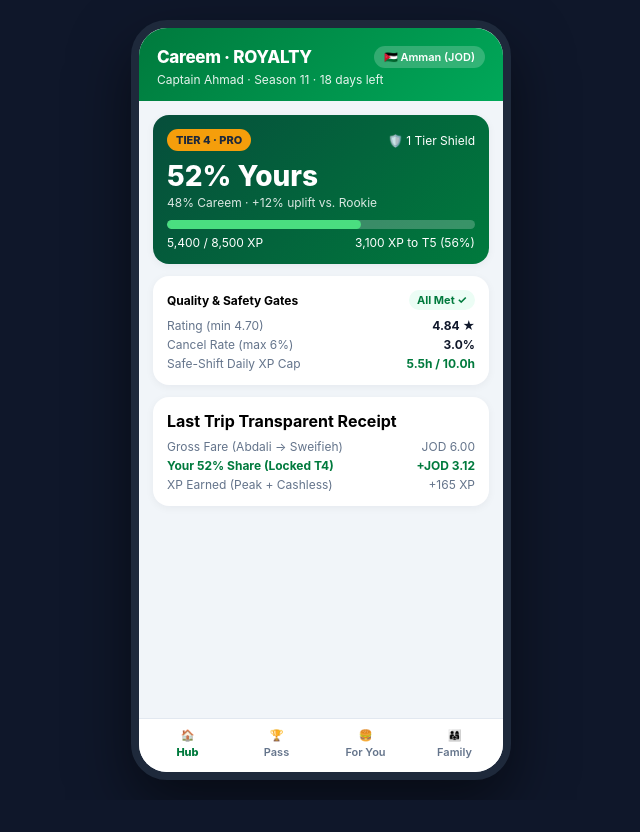
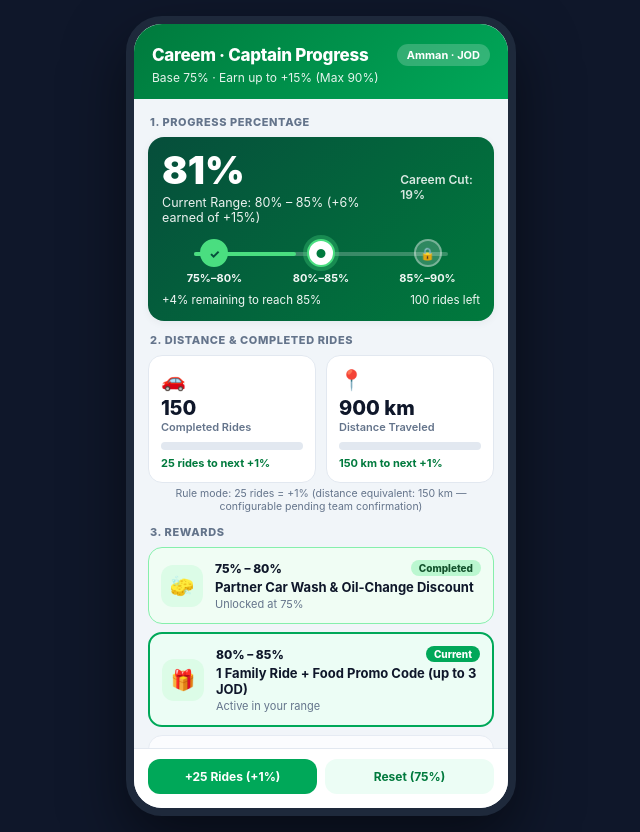
Before and after one commit to Dabuynyx/loyalty-submission, a plain HTML site: page docs/ui-prototype/index.html in a window 1280 px wide. Shown: the whole page, without its empty margins (319-959 px from the left). Before the commit the page ends 800 px from the top, so only its background shows below. Drawn offline with Linux system fonts and the light colour scheme.

Commit message:
Redesign Captain UI prototype into single 3-section Progress page (75%-90%)

```diff
--- a/docs/ui-prototype/index.html
+++ b/docs/ui-prototype/index.html
@@ -3,7 +3,7 @@
 <head>
   <meta charset="UTF-8" />
   <meta name="viewport" content="width=device-width, initial-scale=1.0" />
-  <title>Royalty by Careem — Captain UI Prototype</title>
+  <title>Careem Captain Progress</title>
   <style>
     :root {
       --green-dark: #007a3d;
@@ -14,225 +14,318 @@
       --card: #ffffff;
       --text: #0f172a;
       --muted: #64748b;
+      --border: #e2e8f0;
     }
     * { box-sizing: border-box; font-family: -apple-system, BlinkMacSystemFont, "Segoe UI", Roboto, sans-serif; }
     body { margin: 0; background: #0f172a; display: flex; justify-content: center; align-items: center; min-height: 100vh; padding: 16px; }
     .phone {
-      width: 380px; height: 760px; background: var(--bg); border-radius: 36px;
+      width: 390px; height: 800px; background: var(--bg); border-radius: 36px;
       border: 8px solid #1e293b; overflow: hidden; display: flex; flex-direction: column;
       box-shadow: 0 25px 60px rgba(0,0,0,0.5);
     }
     .header {
       background: linear-gradient(135deg, var(--green-dark), var(--green));
-      color: #fff; padding: 18px 18px 14px;
+      color: #fff; padding: 20px 18px 14px;
     }
     .header-top { display: flex; justify-content: space-between; align-items: center; }
     .brand { font-weight: 800; font-size: 17px; letter-spacing: -0.3px; }
-    .country-pill {
+    .pill-light {
       background: rgba(255,255,255,0.2); border: none; color: #fff;
-      padding: 4px 10px; border-radius: 999px; font-size: 11px; font-weight: 600; cursor: pointer;
+      padding: 4px 10px; border-radius: 999px; font-size: 11px; font-weight: 700;
     }
     .sub { font-size: 12px; opacity: 0.9; margin-top: 4px; }
     .content { flex: 1; overflow-y: auto; padding: 14px; }
-    .screen { display: none; }
-    .screen.active { display: block; }
+    .section-label {
+      font-size: 11px; font-weight: 800; text-transform: uppercase; letter-spacing: 0.6px;
+      color: var(--muted); margin: 12px 2px 8px;
+    }
+    .section-label:first-child { margin-top: 2px; }
     .card {
-      background: var(--card); border-radius: 16px; padding: 14px; margin-bottom: 12px;
-      box-shadow: 0 2px 8px rgba(15,23,42,0.05);
+      background: var(--card); border-radius: 16px; padding: 14px; margin-bottom: 10px;
+      box-shadow: 0 2px 8px rgba(15,23,42,0.05); border: 1px solid var(--border);
     }
-    .hero { background: linear-gradient(135deg, #064e3b, var(--green-dark)); color: #fff; }
-    .tier-row { display: flex; justify-content: space-between; align-items: center; }
-    .badge { background: var(--gold); color: #1e293b; font-weight: 800; font-size: 11px; padding: 4px 9px; border-radius: 999px; }
-    .split-big { font-size: 28px; font-weight: 800; margin: 8px 0 2px; }
-    .split-sub { font-size: 12px; opacity: 0.85; }
-    .bar-bg { background: rgba(255,255,255,0.22); height: 9px; border-radius: 999px; margin: 10px 0 6px; overflow: hidden; }
-    .bar-fill { background: #4ade80; height: 100%; width: 63%; border-radius: 999px; transition: width 0.3s; }
+    .hero {
+      background: linear-gradient(135deg, #064e3b, var(--green-dark));
+      color: #fff; border: none;
+    }
+    .hero-top { display: flex; justify-content: space-between; align-items: baseline; }
+    .pct-big { font-size: 38px; font-weight: 900; line-height: 1; }
+    .pct-cap { font-size: 12px; opacity: 0.85; font-weight: 600; }
+    .hero-sub { font-size: 12.5px; opacity: 0.92; margin-top: 6px; }
+
+    /* 3-Step Visual Journey Track */
+    .track { display: flex; align-items: center; justify-content: space-between; margin: 14px 0 8px; position: relative; }
+    .track-line { position: absolute; left: 10%; right: 10%; top: 13px; height: 4px; background: rgba(255,255,255,0.22); border-radius: 999px; z-index: 0; }
+    .track-fill { height: 100%; background: #4ade80; border-radius: 999px; transition: width 0.3s; }
+    .node { position: relative; z-index: 1; display: flex; flex-direction: column; align-items: center; gap: 4px; width: 33%; }
+    .dot {
+      width: 28px; height: 28px; border-radius: 50%; display: flex; align-items: center; justify-content: center;
+      font-size: 12px; font-weight: 800; background: rgba(255,255,255,0.18); color: #fff; border: 2px solid rgba(255,255,255,0.35);
+    }
+    .dot.done { background: #4ade80; color: #064e3b; border-color: #4ade80; }
+    .dot.active { background: #fff; color: var(--green-dark); border-color: #4ade80; box-shadow: 0 0 0 4px rgba(74,222,128,0.3); }
+    .node-lbl { font-size: 11px; font-weight: 700; opacity: 0.95; }
+
+    .bar-bg { background: #e2e8f0; height: 8px; border-radius: 999px; overflow: hidden; margin: 8px 0 6px; }
+    .bar-fill { background: var(--green); height: 100%; border-radius: 999px; transition: width 0.3s; }
     .row { display: flex; justify-content: space-between; align-items: center; font-size: 12px; }
-    .pill-ok { background: var(--mint); color: var(--green-dark); padding: 3px 8px; border-radius: 999px; font-weight: 700; font-size: 11px; }
+    .stat-grid { display: grid; grid-template-columns: 1fr 1fr; gap: 10px; }
+    .stat-card {
+      background: var(--card); border-radius: 14px; padding: 12px; border: 1px solid var(--border);
+    }
+    .stat-icon { font-size: 20px; }
+    .stat-val { font-size: 20px; font-weight: 800; color: var(--text); margin-top: 4px; }
+    .stat-lbl { font-size: 11px; color: var(--muted); font-weight: 600; }
+    .stat-next { font-size: 11px; color: var(--green-dark); font-weight: 700; margin-top: 4px; }
+
+    .reward-card {
+      display: flex; gap: 12px; align-items: center; padding: 12px; border-radius: 14px;
+      background: var(--card); border: 1px solid var(--border); margin-bottom: 8px;
+    }
+    .reward-card.done { border-color: #86efac; background: #f0fdf4; }
+    .reward-card.current { border: 2px solid var(--green); background: var(--mint); }
+    .reward-card.locked { opacity: 0.72; }
+    .reward-icon {
+      width: 42px; height: 42px; border-radius: 12px; display: flex; align-items: center; justify-content: center;
+      font-size: 20px; flex-shrink: 0; background: #f1f5f9;
+    }
+    .reward-card.done .reward-icon, .reward-card.current .reward-icon { background: #dcfce7; }
+    .reward-body { flex: 1; }
+    .reward-top { display: flex; justify-content: space-between; align-items: center; gap: 6px; }
+    .reward-range { font-size: 12px; font-weight: 800; color: var(--text); }
+    .status-pill { font-size: 10px; font-weight: 800; padding: 2px 8px; border-radius: 999px; }
+    .status-done { background: #bbf7d0; color: #14532d; }
+    .status-current { background: var(--green); color: #fff; }
+    .status-locked { background: #e2e8f0; color: #475569; }
+    .reward-title { font-size: 13px; font-weight: 700; color: var(--text); margin-top: 3px; }
+    .reward-req { font-size: 11px; color: var(--muted); margin-top: 2px; }
+
+    .sim-bar {
+      display: flex; gap: 8px; padding: 10px 14px 14px; background: #fff; border-top: 1px solid var(--border);
+    }
     .btn {
-      width: 100%; background: var(--green); color: #fff; border: none; padding: 11px;
-      border-radius: 12px; font-weight: 700; font-size: 13px; cursor: pointer; margin-top: 8px;
+      flex: 1; background: var(--green); color: #fff; border: none; padding: 10px;
+      border-radius: 12px; font-weight: 700; font-size: 12px; cursor: pointer;
     }
-    .btn:active { transform: scale(0.98); }
-    .btn-outline { background: var(--mint); color: var(--green-dark); }
-    .tier-item {
-      display: flex; justify-content: space-between; align-items: center;
-      padding: 10px 12px; border-radius: 12px; border: 1px solid #e2e8f0; margin-bottom: 8px;
-    }
-    .tier-item.current { border: 2px solid var(--green); background: var(--mint); }
-    .tier-item.locked { opacity: 0.65; }
-    .quest-tag { font-size: 10px; font-weight: 700; color: var(--green-dark); background: var(--mint); padding: 2px 7px; border-radius: 6px; }
-    .lifestyle-card { border-left: 4px solid var(--gold); }
-    .nav {
-      display: flex; background: #fff; border-top: 1px solid #e2e8f0; padding: 8px 4px 12px;
-    }
-    .nav button {
-      flex: 1; background: none; border: none; color: var(--muted); font-size: 11px; font-weight: 600;
-      cursor: pointer; display: flex; flex-direction: column; align-items: center; gap: 3px;
-    }
-    .nav button.active { color: var(--green-dark); font-weight: 800; }
-    .toast {
-      position: fixed; bottom: 24px; background: #0f172a; color: #fff; padding: 10px 16px;
-      border-radius: 12px; font-size: 12px; display: none; box-shadow: 0 10px 25px rgba(0,0,0,0.3);
-    }
+    .btn-sec { background: var(--mint); color: var(--green-dark); }
+    .note { font-size: 10.5px; color: var(--muted); text-align: center; margin-top: 4px; }
   </style>
 </head>
 <body>
   <div class="phone">
     <div class="header">
       <div class="header-top">
-        <div class="brand">Careem · ROYALTY</div>
-        <button class="country-pill" id="marketBtn" onclick="cycleMarket()">🇯🇴 Amman (JOD)</button>
+        <div class="brand">Careem · Captain Progress</div>
+        <span class="pill-light">Amman · JOD</span>
       </div>
-      <div class="sub">Captain Ahmad · Season 11 · 18 days left</div>
+      <div class="sub">Base 75% · Earn up to +15% (Max 90%)</div>
     </div>
 
     <div class="content">
-      <!-- SCREEN 1: HUB -->
-      <div id="hub" class="screen active">
-        <div class="card hero">
-          <div class="tier-row">
-            <span class="badge">TIER 4 · PRO</span>
-            <span style="font-size:12px;">🛡️ 1 Tier Shield</span>
+      <!-- SECTION 1: PROGRESS PERCENTAGE -->
+      <div class="section-label">1. Progress Percentage</div>
+      <div class="card hero">
+        <div class="hero-top">
+          <div>
+            <div class="pct-big" id="pctDisplay">81%</div>
+            <div class="hero-sub" id="rangeDisplay">Current Range: 80% – 85% (+6% earned of +15%)</div>
           </div>
-          <div class="split-big" id="splitDisplay">52% Yours</div>
-          <div class="split-sub">48% Careem · +12% uplift vs. Rookie</div>
-          <div class="bar-bg"><div class="bar-fill"></div></div>
-          <div class="row">
-            <span>5,400 / 8,500 XP</span>
-            <span>3,100 XP to T5 (56%)</span>
+          <div class="pct-cap" id="cutDisplay">Careem Cut: 19%</div>
+        </div>
+
+        <div class="track">
+          <div class="track-line"><div class="track-fill" id="trackFill" style="width: 40%;"></div></div>
+          <div class="node">
+            <div class="dot done" id="dot1">✓</div>
+            <div class="node-lbl">75%–80%</div>
+          </div>
+          <div class="node">
+            <div class="dot active" id="dot2">●</div>
+            <div class="node-lbl">80%–85%</div>
+          </div>
+          <div class="node">
+            <div class="dot" id="dot3">🔒</div>
+            <div class="node-lbl">85%–90%</div>
           </div>
         </div>
 
-        <div class="card">
-          <div class="row" style="margin-bottom:8px;">
-            <strong>Quality &amp; Safety Gates</strong>
-            <span class="pill-ok">All Met ✓</span>
-          </div>
-          <div class="row" style="color:var(--muted); margin-bottom:4px;">
-            <span>Rating (min 4.70)</span><strong style="color:var(--text);">4.84 ★</strong>
-          </div>
-          <div class="row" style="color:var(--muted); margin-bottom:4px;">
-            <span>Cancel Rate (max 6%)</span><strong style="color:var(--text);">3.0%</strong>
-          </div>
-          <div class="row" style="color:var(--muted);">
-            <span>Safe-Shift Daily XP Cap</span><strong style="color:var(--green-dark);">5.5h / 10.0h</strong>
-          </div>
-        </div>
-
-        <div class="card">
-          <strong>Last Trip Transparent Receipt</strong>
-          <div class="row" style="margin-top:8px; color:var(--muted);">
-            <span>Gross Fare (Abdali → Sweifieh)</span><span>JOD 6.00</span>
-          </div>
-          <div class="row" style="margin-top:4px; color:var(--green-dark); font-weight:700;">
-            <span>Your 52% Share (Locked T4)</span><span>+JOD 3.12</span>
-          </div>
-          <div class="row" style="margin-top:4px; color:var(--muted);">
-            <span>XP Earned (Peak + Cashless)</span><span>+165 XP</span>
-          </div>
+        <div class="row" style="font-size:11.5px; opacity:0.95; margin-top:4px;">
+          <span id="nextGoalText">+4% remaining to reach 85%</span>
+          <span id="nextActionText">100 rides left</span>
         </div>
       </div>
 
-      <!-- SCREEN 2: BATTLE PASS -->
-      <div id="pass" class="screen">
-        <div class="card">
-          <strong>Season 11 Captain Pass</strong>
-          <div style="font-size:12px; color:var(--muted); margin-top:4px;">
-            Soft Reset: You never drop more than 2 tiers. Legacy Floor: T3.
-          </div>
+      <!-- SECTION 2: DISTANCE & COMPLETED RIDES -->
+      <div class="section-label">2. Distance &amp; Completed Rides</div>
+      <div class="stat-grid">
+        <div class="stat-card">
+          <div class="stat-icon">🚗</div>
+          <div class="stat-val" id="ridesVal">150</div>
+          <div class="stat-lbl">Completed Rides</div>
+          <div class="bar-bg"><div class="bar-fill" id="ridesBar" style="width: 0%;"></div></div>
+          <div class="stat-next" id="ridesNext">25 rides to next +1%</div>
         </div>
-        <div class="tier-item"><div><strong>T1 Rookie</strong><div style="font-size:11px;color:var(--muted)">0 XP · Base Missions</div></div><strong>40%</strong></div>
-        <div class="tier-item"><div><strong>T2 Challenger</strong><div style="font-size:11px;color:var(--muted)">1,000 XP · Car Wash Deal</div></div><strong>44%</strong></div>
-        <div class="tier-item"><div><strong>T3 Contender</strong><div style="font-size:11px;color:var(--muted)">2,500 XP · JOD 3 Family Ride</div></div><strong>48%</strong></div>
-        <div class="tier-item current"><div><strong>T4 Pro (Current)</strong><div style="font-size:11px;color:var(--green-dark)">5,000 XP · Instant Cashout + Fuel</div></div><strong>52%</strong></div>
-        <div class="tier-item locked"><div><strong>T5 Elite</strong><div style="font-size:11px;color:var(--muted)">8,500 XP · Airport Queue + JOD 5 Quik</div></div><strong>56%</strong></div>
-        <div class="tier-item locked"><div><strong>T6 Legend (Cap)</strong><div style="font-size:11px;color:var(--muted)">13,000 XP · Family Careem Plus + Vault</div></div><strong>60%</strong></div>
+        <div class="stat-card">
+          <div class="stat-icon">📍</div>
+          <div class="stat-val" id="kmVal">900 km</div>
+          <div class="stat-lbl">Distance Traveled</div>
+          <div class="bar-bg"><div class="bar-fill" id="kmBar" style="width: 0%;"></div></div>
+          <div class="stat-next" id="kmNext">150 km = +1% (configurable)</div>
+        </div>
+      </div>
+      <div class="note" id="configNote">
+        Rule mode: 25 rides = +1% (distance equivalent: 150 km — configurable pending team confirmation)
       </div>
 
-      <!-- SCREEN 3: FOR YOU (LIFESTYLE & QUESTS) -->
-      <div id="foryou" class="screen">
-        <div class="card lifestyle-card">
-          <span class="quest-tag">🍔 FOR YOU · PARTNER FUNDED</span>
-          <div style="font-weight:800; margin-top:6px;">Post-Shift Burger Deal (40% Off)</div>
-          <div style="font-size:12px; color:var(--muted); margin-top:4px;">
-            Based on your evening Careem Food orders. Valid 22:00–00:00 near Sweifieh. Zero cost to your split budget.
+      <!-- SECTION 3: REWARDS -->
+      <div class="section-label">3. Rewards</div>
+
+      <div class="reward-card done" id="rew1">
+        <div class="reward-icon">🧽</div>
+        <div class="reward-body">
+          <div class="reward-top">
+            <span class="reward-range">75% – 80%</span>
+            <span class="status-pill status-done" id="st1">Completed</span>
           </div>
-          <button class="btn" onclick="showToast('Burger voucher saved to Careem Food!')">Claim in Careem Food</button>
-        </div>
-
-        <div class="card">
-          <div class="row"><span class="quest-tag">GUARANTEED QUEST</span><strong>+50 XP</strong></div>
-          <div style="font-weight:700; margin-top:6px;">Safe-Shift Break</div>
-          <div style="font-size:12px; color:var(--muted);">Take a 30-min rest after 4h driving (tea discount included).</div>
-        </div>
-
-        <div class="card">
-          <div class="row"><span class="quest-tag">WEEKLY FLEX</span><strong>+350 XP</strong></div>
-          <div style="font-weight:700; margin-top:6px;">Complete 15 Rides This Week</div>
-          <div style="font-size:12px; color:var(--muted);">Part-time friendly · Progress: 11 / 15 rides.</div>
+          <div class="reward-title">Partner Car Wash &amp; Oil-Change Discount</div>
+          <div class="reward-req" id="req1">Unlocked at 75%+</div>
         </div>
       </div>
 
-      <!-- SCREEN 4: FAMILY VAULT -->
-      <div id="family" class="screen">
-        <div class="card">
-          <strong>Beit Careem · Family Vault</strong>
-          <div style="font-size:12px; color:var(--muted); margin-top:4px;">
-            Share earned Careem Rides, Quik &amp; Food codes with up to 3 household members.
+      <div class="reward-card current" id="rew2">
+        <div class="reward-icon">🎁</div>
+        <div class="reward-body">
+          <div class="reward-top">
+            <span class="reward-range">80% – 85%</span>
+            <span class="status-pill status-current" id="st2">Current</span>
           </div>
-          <div style="margin-top:8px; font-size:12px; color:var(--green-dark); font-weight:700;">
-            Remaining Season Reward Budget: JOD 14.50
+          <div class="reward-title">1 Family Ride + Food Promo Code (up to 3 JOD)</div>
+          <div class="reward-req" id="req2">Active in your current range</div>
+        </div>
+      </div>
+
+      <div class="reward-card locked" id="rew3">
+        <div class="reward-icon">⚡</div>
+        <div class="reward-body">
+          <div class="reward-top">
+            <span class="reward-range">85% – 90%</span>
+            <span class="status-pill status-locked" id="st3">Locked</span>
           </div>
-        </div>
-
-        <div class="card">
-          <div class="row">
-            <div><strong>Fatima (Spouse)</strong><div style="font-size:11px;color:var(--muted);">Verified Careem Account</div></div>
-            <span class="pill-ok">Active</span>
-          </div>
-          <button class="btn" onclick="showToast('Sent BEIT-AHM-QUI5 (JOD 5 Quik Code) to Fatima!')">Send JOD 5 Quik Grocery Code</button>
-        </div>
-
-        <div class="card">
-          <div class="row">
-            <div><strong>Omar (Son · University)</strong><div style="font-size:11px;color:var(--muted);">Verified Careem Account</div></div>
-            <span class="pill-ok">Active</span>
-          </div>
-          <button class="btn btn-outline" onclick="showToast('Sent BEIT-AHM-RID3 (JOD 3 Ride Code) to Omar!')">Send JOD 3 Safe-Ride Code</button>
+          <div class="reward-title">Instant Careem Cashout</div>
+          <div class="reward-req" id="req3">Reach 85% (+4% / 100 rides) to unlock</div>
         </div>
       </div>
     </div>
 
-    <div class="nav">
-      <button class="active" onclick="switchTab('hub', this)"><span>🏠</span>Hub</button>
-      <button onclick="switchTab('pass', this)"><span>🏆</span>Pass</button>
-      <button onclick="switchTab('foryou', this)"><span>🍔</span>For You</button>
-      <button onclick="switchTab('family', this)"><span>👨‍👩‍👧</span>Family</button>
+    <!-- Preview Simulator Bar -->
+    <div class="sim-bar">
+      <button class="btn" onclick="addProgress(25, 150)">+25 Rides (+1%)</button>
+      <button class="btn btn-sec" onclick="resetDemo()">Reset (75%)</button>
     </div>
   </div>
-  <div class="toast" id="toast"></div>
 
   <script>
-    const markets = ["🇯🇴 Amman (JOD)", "🇦🇪 Dubai (AED)", "🇸🇦 Riyadh (SAR)", "🇪🇬 Cairo (EGP)"];
-    let mIdx = 0;
-    function cycleMarket() {
-      mIdx = (mIdx + 1) % markets.length;
-      document.getElementById("marketBtn").textContent = markets[mIdx];
-      showToast("Switched preview config to " + markets[mIdx]);
+    // Configurable progression constants (flagged for final team confirmation)
+    const CONFIG = {
+      basePct: 75,
+      maxExtraPct: 15,      // Cap at 90%
+      ridesPerPct: 25,
+      kmPerPct: 150,        // Note: 25 rides * 7 km = 175 km != 150 km
+      mode: "rides"         // "rides" or "distance"
+    };
+
+    let rides = 150;
+    let km = 900;
+
+    function render() {
+      const earnedPct = Math.min(
+        CONFIG.maxExtraPct,
+        CONFIG.mode === "rides"
+          ? Math.floor(rides / CONFIG.ridesPerPct)
+          : Math.floor(km / CONFIG.kmPerPct)
+      );
+      const currentPct = CONFIG.basePct + earnedPct;
+      const careemCut = 100 - currentPct;
+
+      document.getElementById("pctDisplay").textContent = currentPct + "%";
+      document.getElementById("cutDisplay").textContent = "Careem Cut: " + careemCut + "%";
+
+      const rangeText = currentPct < 80 ? "75% – 80%" : currentPct < 85 ? "80% – 85%" : "85% – 90%";
+      document.getElementById("rangeDisplay").textContent =
+        `Current Range: ${rangeText} (+${earnedPct}% earned of +${CONFIG.maxExtraPct}%)`;
+
+      const fillPct = (earnedPct / CONFIG.maxExtraPct) * 100;
+      document.getElementById("trackFill").style.width = fillPct + "%";
+
+      // Update nodes
+      setNode("dot1", currentPct >= 80 ? "done" : "active");
+      setNode("dot2", currentPct >= 85 ? "done" : currentPct >= 80 ? "active" : "locked");
+      setNode("dot3", currentPct >= 90 ? "done" : currentPct >= 85 ? "active" : "locked");
+
+      // Next tier text
+      if (currentPct >= 90) {
+        document.getElementById("nextGoalText").textContent = "Maximum 90% reached!";
+        document.getElementById("nextActionText").textContent = "All rewards unlocked";
+      } else {
+        const nextMilestone = currentPct < 80 ? 80 : currentPct < 85 ? 85 : 90;
+        const pctLeft = nextMilestone - currentPct;
+        const ridesLeft = pctLeft * CONFIG.ridesPerPct - (rides % CONFIG.ridesPerPct);
+        document.getElementById("nextGoalText").textContent = `+${pctLeft}% remaining to reach ${nextMilestone}%`;
+        document.getElementById("nextActionText").textContent = `${ridesLeft} rides left`;
+      }
+
+      // Section 2 stats
+      document.getElementById("ridesVal").textContent = rides;
+      document.getElementById("kmVal").textContent = km + " km";
+      const rMod = rides % CONFIG.ridesPerPct;
+      const kMod = km % CONFIG.kmPerPct;
+      document.getElementById("ridesBar").style.width = ((rMod / CONFIG.ridesPerPct) * 100) + "%";
+      document.getElementById("kmBar").style.width = ((kMod / CONFIG.kmPerPct) * 100) + "%";
+      document.getElementById("ridesNext").textContent =
+        currentPct >= 90 ? "Max +15% reached" : `${CONFIG.ridesPerPct - rMod} rides to next +1%`;
+      document.getElementById("kmNext").textContent =
+        currentPct >= 90 ? "Max +15% reached" : `${CONFIG.kmPerPct - kMod} km to next +1%`;
+
+      // Section 3 rewards
+      setReward("rew1", "st1", "req1", currentPct >= 80 ? "done" : "current", "Unlocked at 75%");
+      setReward("rew2", "st2", "req2",
+        currentPct >= 85 ? "done" : currentPct >= 80 ? "current" : "locked",
+        currentPct >= 80 ? "Active in your range" : `Reach 80% (+${80 - currentPct}% / ${(80 - currentPct) * 25} rides) to unlock`
+      );
+      setReward("rew3", "st3", "req3",
+        currentPct >= 90 ? "done" : currentPct >= 85 ? "current" : "locked",
+        currentPct >= 85 ? "Unlocked at 85%+" : `Reach 85% (+${85 - currentPct}% / ${(85 - currentPct) * 25} rides) to unlock`
+      );
     }
-    function switchTab(id, btn) {
-      document.querySelectorAll(".screen").forEach(s => s.classList.remove("active"));
-      document.querySelectorAll(".nav button").forEach(b => b.classList.remove("active"));
-      document.getElementById(id).classList.add("active");
-      btn.classList.add("active");
+
+    function setNode(id, state) {
+      const el = document.getElementById(id);
+      el.className = "dot" + (state === "done" ? " done" : state === "active" ? " active" : "");
+      el.textContent = state === "done" ? "✓" : state === "active" ? "●" : "🔒";
     }
-    function showToast(msg) {
-      const t = document.getElementById("toast");
-      t.textContent = msg;
-      t.style.display = "block";
-      setTimeout(() => t.style.display = "none", 2600);
+
+    function setReward(cardId, pillId, reqId, state, reqText) {
+      const card = document.getElementById(cardId);
+      const pill = document.getElementById(pillId);
+      card.className = "reward-card " + state;
+      pill.className = "status-pill status-" + state;
+      pill.textContent = state === "done" ? "Completed" : state === "current" ? "Current" : "Locked";
+      document.getElementById(reqId).textContent = reqText;
     }
+
+    function addProgress(r, k) {
+      rides += r;
+      km += k;
+      render();
+    }
+
+    function resetDemo() {
+      rides = 0;
+      km = 0;
+      render();
+    }
+
+    render();
   </script>
 </body>
 </html>
```
